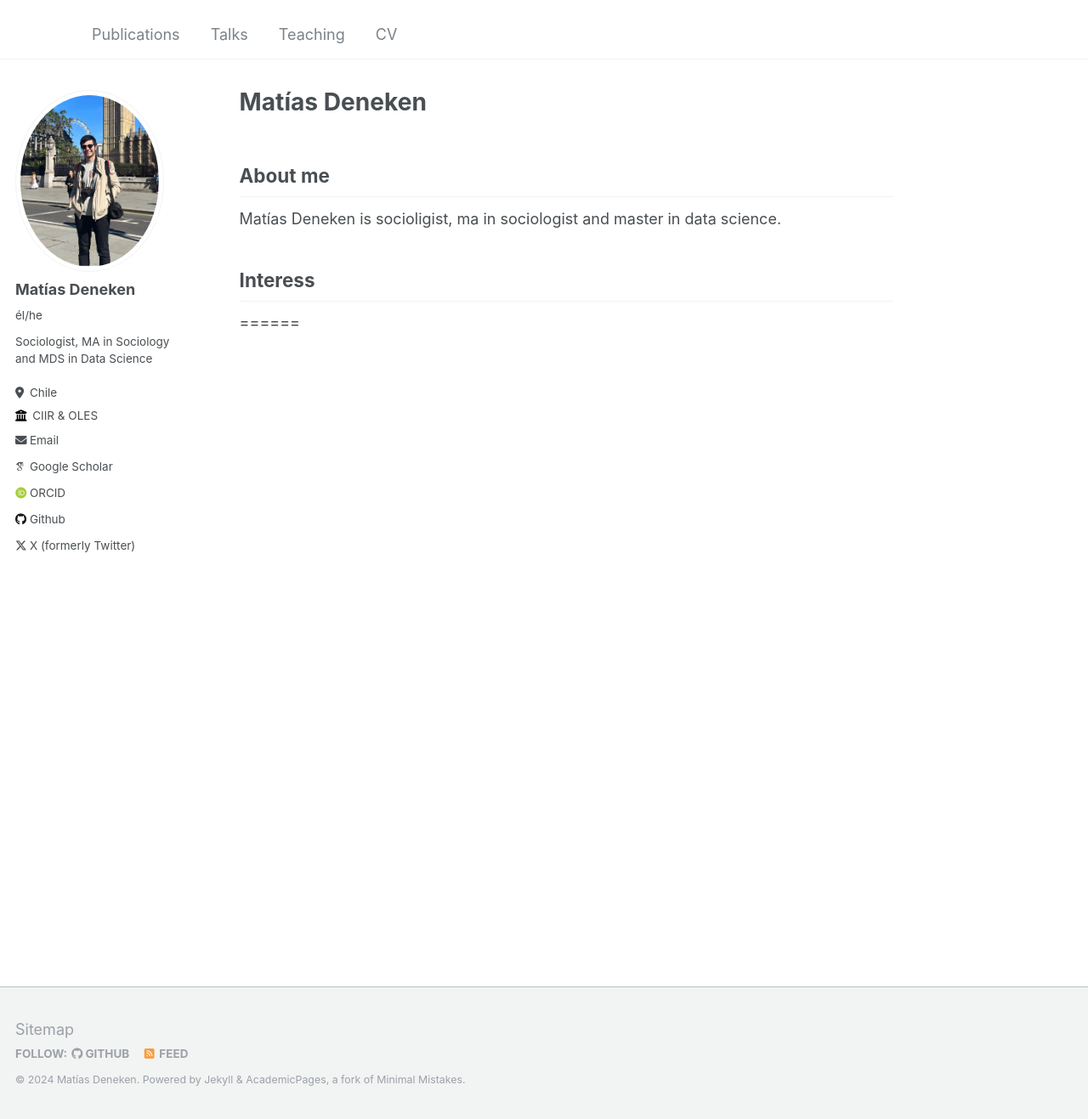
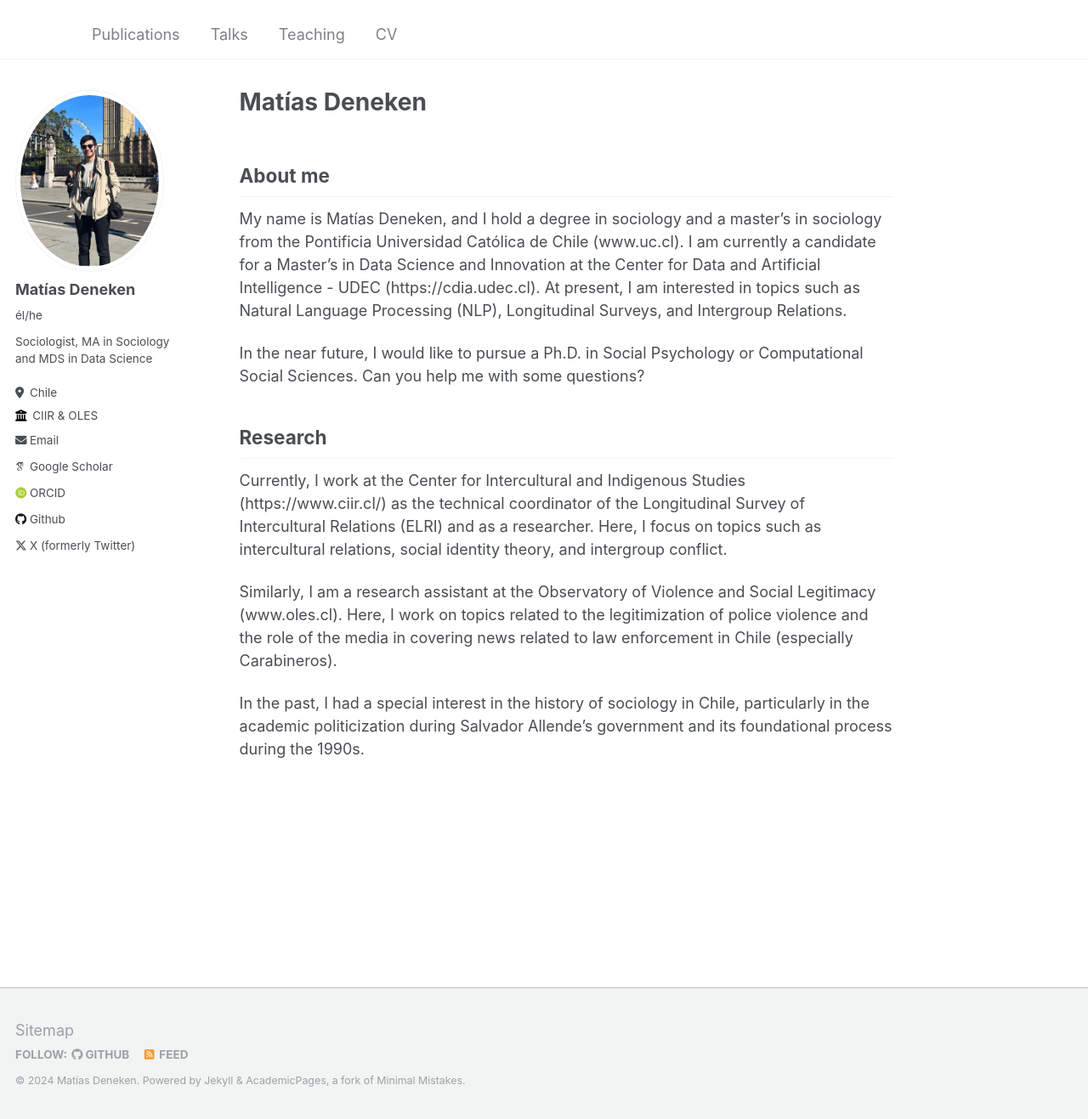
Before and after one commit to matdknu/matdknu.github.io, a Jekyll site: the page built from _pages/about.md, in a window 1280 px wide and 1317 px high. Shown: the whole window at 85% size. Built offline with Jekyll 4.4.1, drawn with Linux system fonts in a browser that asks for light colours; some web fonts are replaced.

Commit message:
about_me

```diff
--- a/_pages/about.md
+++ b/_pages/about.md
@@ -9,8 +9,14 @@ redirect_from:
 
 ## About me
 
-Matías Deneken is socioligist, ma in sociologist and master in data science.
+My name is Matías Deneken, and I hold a degree in sociology and a master's in sociology from the Pontificia Universidad Católica de Chile (www.uc.cl). I am currently a candidate for a Master's in Data Science and Innovation at the Center for Data and Artificial Intelligence - UDEC (https://cdia.udec.cl). At present, I am interested in topics such as Natural Language Processing (NLP), Longitudinal Surveys, and Intergroup Relations.
 
-## Interess
+In the near future, I would like to pursue a Ph.D. in Social Psychology or Computational Social Sciences. Can you help me with some questions?
 
-======
+## Research
+
+Currently, I work at the Center for Intercultural and Indigenous Studies (https://www.ciir.cl/) as the technical coordinator of the Longitudinal Survey of Intercultural Relations (ELRI) and as a researcher. Here, I focus on topics such as intercultural relations, social identity theory, and intergroup conflict.
+
+Similarly, I am a research assistant at the Observatory of Violence and Social Legitimacy (www.oles.cl). Here, I work on topics related to the legitimization of police violence and the role of the media in covering news related to law enforcement in Chile (especially Carabineros).
+
+In the past, I had a special interest in the history of sociology in Chile, particularly in the academic politicization during Salvador Allende's government and its foundational process during the 1990s.
```
